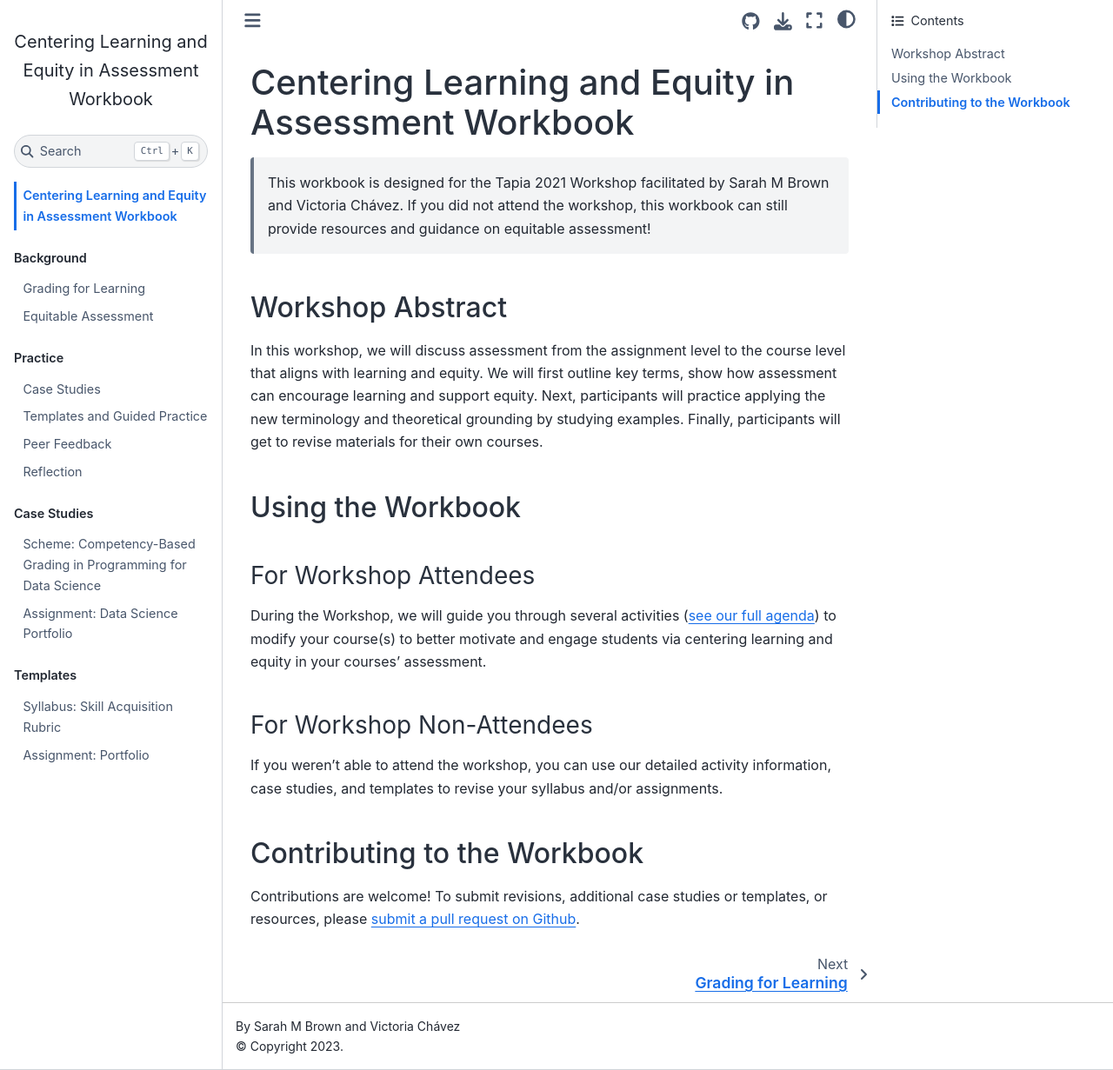
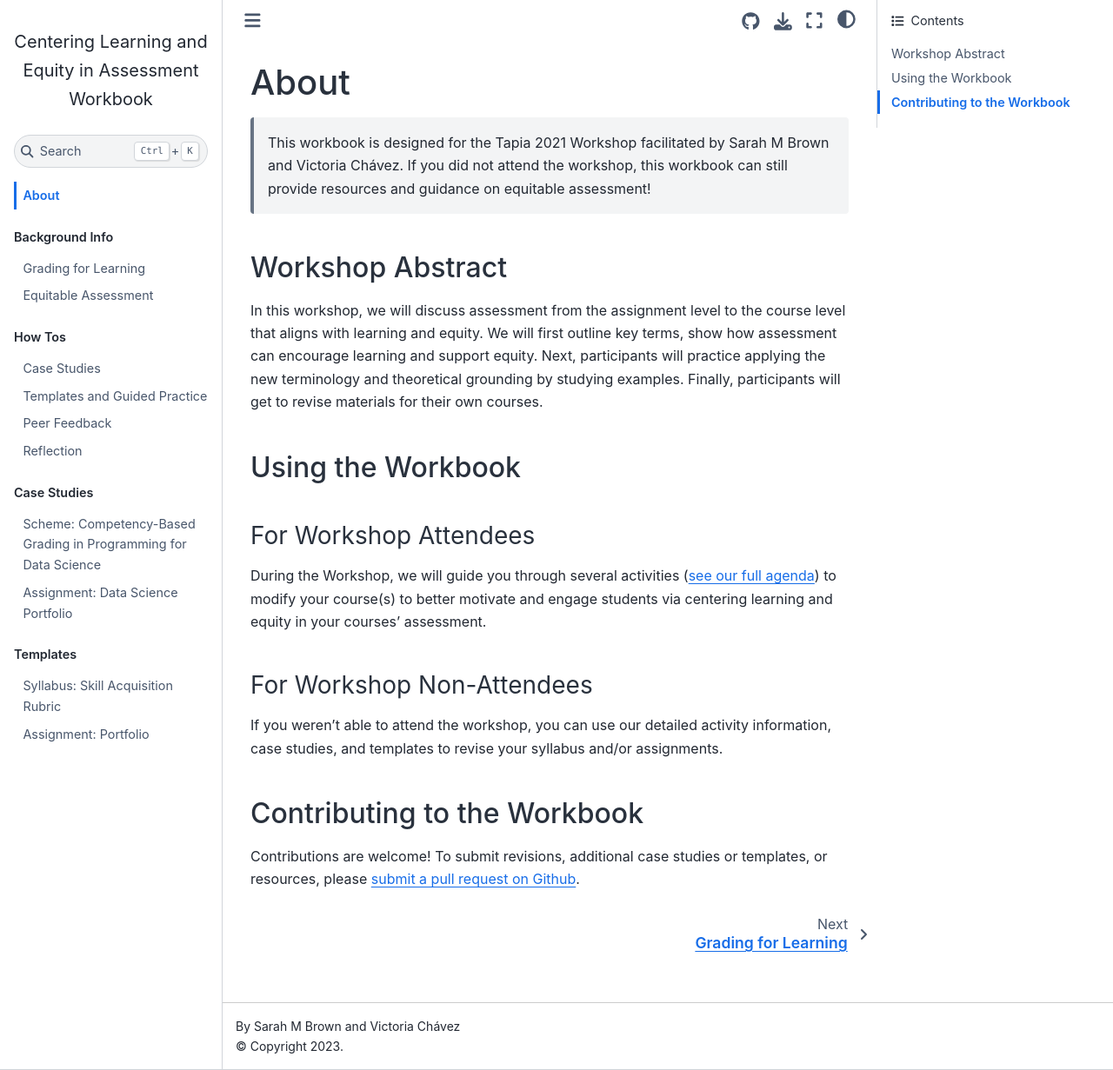
Before and after one commit to grading4learning/workbook, a Jupyter Book: the page built from index.md, in a window 1280 px wide and 1231 px high. Shown: the whole window at 87% size. Built offline with Jupyter Book 1.0.4 settings and Sphinx 7.4.7 and the Sphinx Book theme 1.1.4, drawn with Linux system fonts in a browser that asks for light colours; pages that are not in the unit, such as notebooks, are missing from menus.

Commit message:
name changes to toc and index

```diff
--- a/_toc.yml
+++ b/_toc.yml
@@ -1,12 +1,12 @@
 format: jb-book
 root: index
 parts:
-  - caption: Background
+  - caption: Background Info
     chapters:
     - file: workshop/assessment
     - file: background/learning
     - file: background/equity
-  - caption: Practice
+  - caption: How Tos
     chapters:
     - file: practice/cases
     - file: practice/guided
--- a/index.md
+++ b/index.md
@@ -1,4 +1,4 @@
-# Centering Learning and Equity in Assessment Workbook
+# About
 
 > This workbook is designed for the Tapia 2021 Workshop facilitated by Sarah M Brown and Victoria Chávez. If you did not attend the workshop, this workbook can still provide resources and guidance on equitable assessment!
 
```
